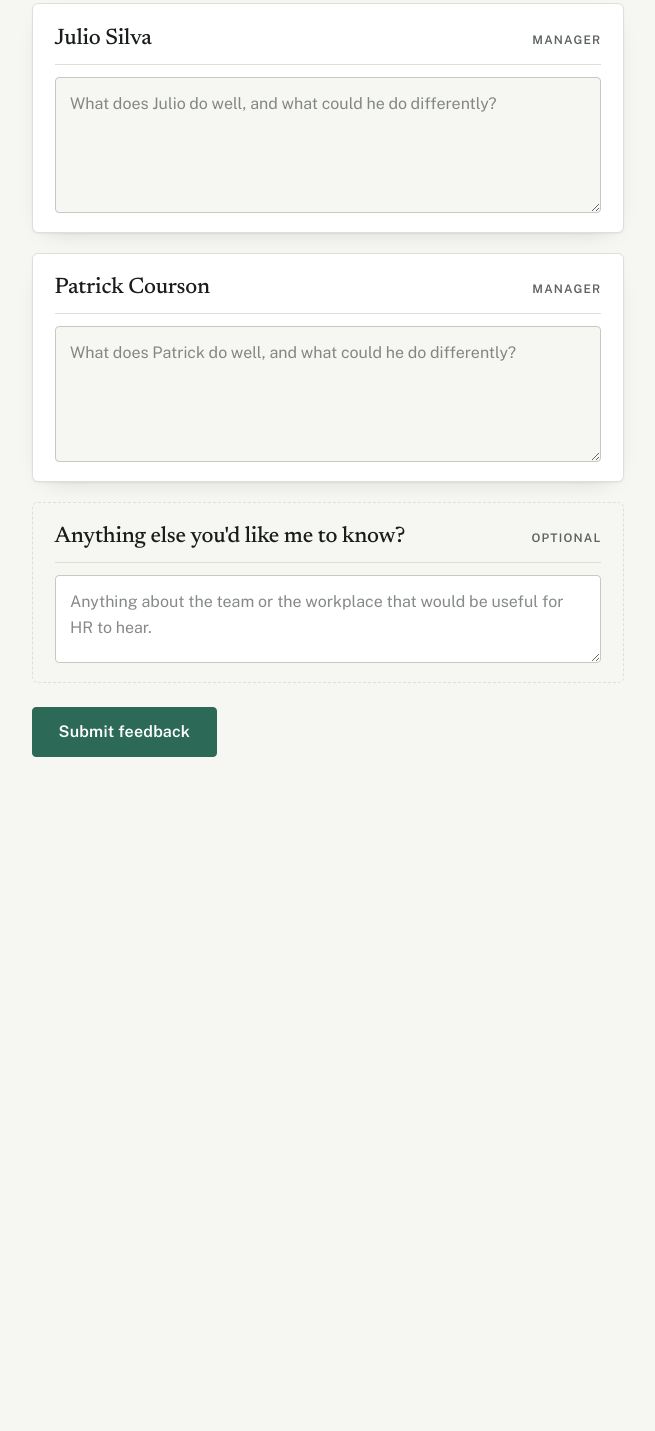
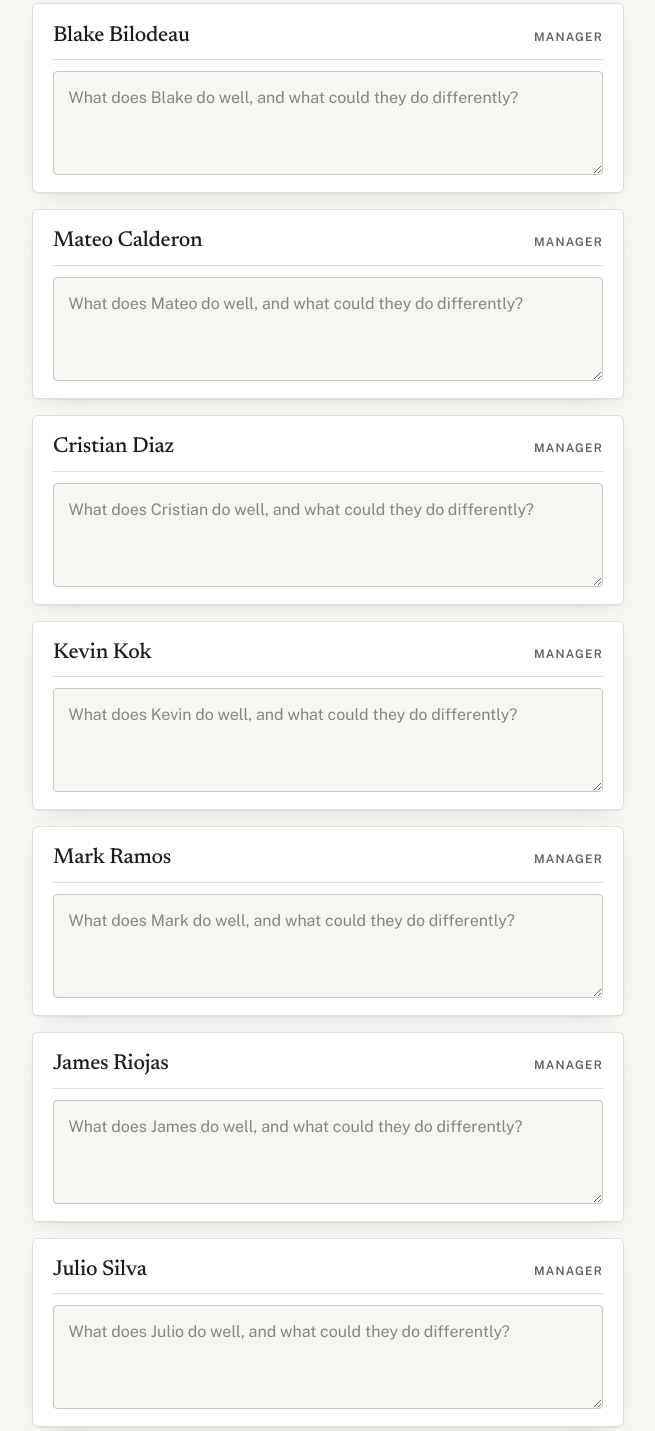
Before and after one commit to irghospitality/manager-reviews, a plain HTML site: page index.html in a window 1280 px wide. Shown: the part 491-1922 px from the top of the page, without its empty margins (312-967 px from the left). Before the commit the page ends 1312 px from the top, so only its background shows below. Drawn offline with nearby package versions, Linux system fonts and the light colour scheme.

Commit message:
Add files via upload

```diff
--- a/index.html
+++ b/index.html
@@ -124,7 +124,7 @@
   form {
     display: flex;
     flex-direction: column;
-    gap: 1.25rem;
+    gap: 1rem;
     margin: 0;
   }
 
@@ -132,17 +132,18 @@
     background: var(--surface);
     border: 1px solid var(--line);
     border-radius: 6px;
-    padding: 1.35rem 1.35rem 1.15rem;
+    padding: 1.2rem 1.25rem 1.05rem;
     box-shadow: var(--shadow);
     display: flex;
     flex-direction: column;
-    gap: .75rem;
+    gap: .7rem;
   }
 
   .block--optional {
     background: transparent;
     box-shadow: none;
     border-style: dashed;
+    margin-top: .5rem;
   }
 
   .block-head {
@@ -151,7 +152,7 @@
     justify-content: space-between;
     gap: 1rem;
     flex-wrap: wrap;
-    padding-bottom: .7rem;
+    padding-bottom: .6rem;
     border-bottom: 1px solid var(--line);
   }
 
@@ -159,7 +160,7 @@
     margin: 0;
     font-family: var(--display);
     font-weight: 500;
-    font-size: 1.4rem;
+    font-size: 1.35rem;
     line-height: 1.2;
     letter-spacing: -.01em;
   }
@@ -172,15 +173,9 @@
     color: var(--ink-soft);
   }
 
-  .hint {
-    margin: 0;
-    font-size: .9rem;
-    color: var(--ink-soft);
-  }
-
   textarea {
     width: 100%;
-    min-height: 8.5rem;
+    min-height: 6.5rem;
     resize: vertical;
     font: inherit;
     color: var(--ink);
@@ -210,7 +205,7 @@
     align-items: center;
     gap: 1rem;
     flex-wrap: wrap;
-    margin-top: .25rem;
+    margin-top: .5rem;
   }
 
   button {
@@ -275,10 +270,11 @@
     <p class="eyebrow">IRG Hospitality &middot; Annual Performance Reviews</p>
     <h1>Manager Feedback</h1>
     <p class="intro">
-      Please provide feedback on each manager below. Your comments will not be attributed
-      to you &mdash; we summarize the themes and share that summary with each manager during
-      their upcoming Annual Performance Review. Tell us what each manager does well and what
-      they could do differently. <em>The most helpful responses include some of both.</em>
+      Please provide feedback on one or all of the managers below &mdash; just the ones you
+      work with. Your comments will not be attributed to you; we summarize the themes and
+      share that summary with each manager during their upcoming Annual Performance Review.
+      Tell us what each manager does well and what they could do differently.
+      <em>The most helpful responses include some of both.</em>
     </p>
   </header>
 
@@ -292,20 +288,65 @@
 
     <section class="block">
       <div class="block-head">
-        <h2 class="name"><label for="julio">Julio Silva</label></h2>
+        <h2 class="name"><label for="bilodeau">Blake Bilodeau</label></h2>
         <span class="role">Manager</span>
       </div>
-      <textarea id="julio" name="Julio Silva"
-        placeholder="What does Julio do well, and what could he do differently?"></textarea>
+      <textarea id="bilodeau" name="Blake Bilodeau"
+        placeholder="What does Blake do well, and what could they do differently?"></textarea>
     </section>
 
     <section class="block">
       <div class="block-head">
-        <h2 class="name"><label for="patrick">Patrick Courson</label></h2>
+        <h2 class="name"><label for="calderon">Mateo Calderon</label></h2>
         <span class="role">Manager</span>
       </div>
-      <textarea id="patrick" name="Patrick Courson"
-        placeholder="What does Patrick do well, and what could he do differently?"></textarea>
+      <textarea id="calderon" name="Mateo Calderon"
+        placeholder="What does Mateo do well, and what could they do differently?"></textarea>
+    </section>
+
+    <section class="block">
+      <div class="block-head">
+        <h2 class="name"><label for="diaz">Cristian Diaz</label></h2>
+        <span class="role">Manager</span>
+      </div>
+      <textarea id="diaz" name="Cristian Diaz"
+        placeholder="What does Cristian do well, and what could they do differently?"></textarea>
+    </section>
+
+    <section class="block">
+      <div class="block-head">
+        <h2 class="name"><label for="kok">Kevin Kok</label></h2>
+        <span class="role">Manager</span>
+      </div>
+      <textarea id="kok" name="Kevin Kok"
+        placeholder="What does Kevin do well, and what could they do differently?"></textarea>
+    </section>
+
+    <section class="block">
+      <div class="block-head">
+        <h2 class="name"><label for="ramos">Mark Ramos</label></h2>
+        <span class="role">Manager</span>
+      </div>
+      <textarea id="ramos" name="Mark Ramos"
+        placeholder="What does Mark do well, and what could they do differently?"></textarea>
+    </section>
+
+    <section class="block">
+      <div class="block-head">
+        <h2 class="name"><label for="riojas">James Riojas</label></h2>
+        <span class="role">Manager</span>
+      </div>
+      <textarea id="riojas" name="James Riojas"
+        placeholder="What does James do well, and what could they do differently?"></textarea>
+    </section>
+
+    <section class="block">
+      <div class="block-head">
+        <h2 class="name"><label for="silva">Julio Silva</label></h2>
+        <span class="role">Manager</span>
+      </div>
+      <textarea id="silva" name="Julio Silva"
+        placeholder="What does Julio do well, and what could they do differently?"></textarea>
     </section>
 
     <section class="block block--optional">
@@ -383,11 +424,6 @@
       return;
     }
 
-    if (ENDPOINT.indexOf("http") !== 0) {
-      setStatus("This form is not connected yet. Add your form endpoint in index.html.", "error");
-      return;
-    }
-
     button.disabled = true;
     setStatus("Sending…");
 
```
Also changed, not shown: 1 other file.
